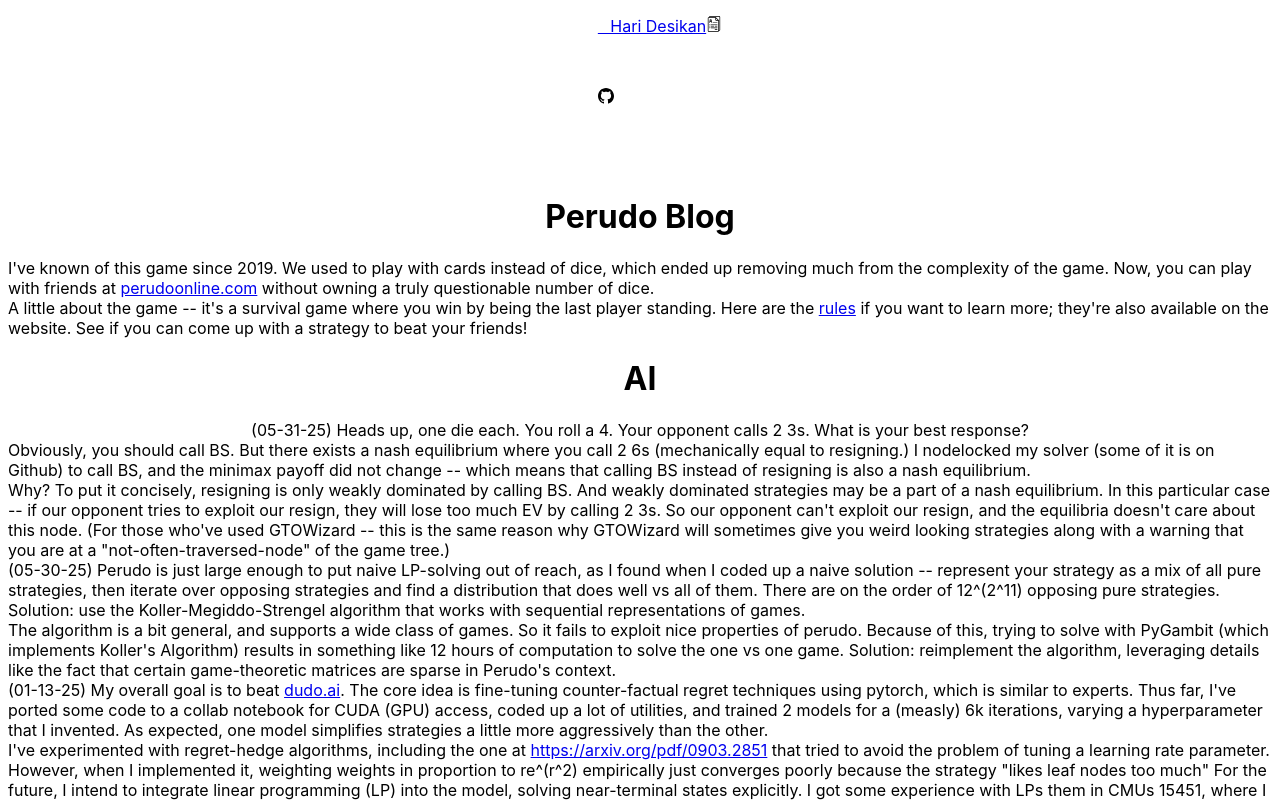
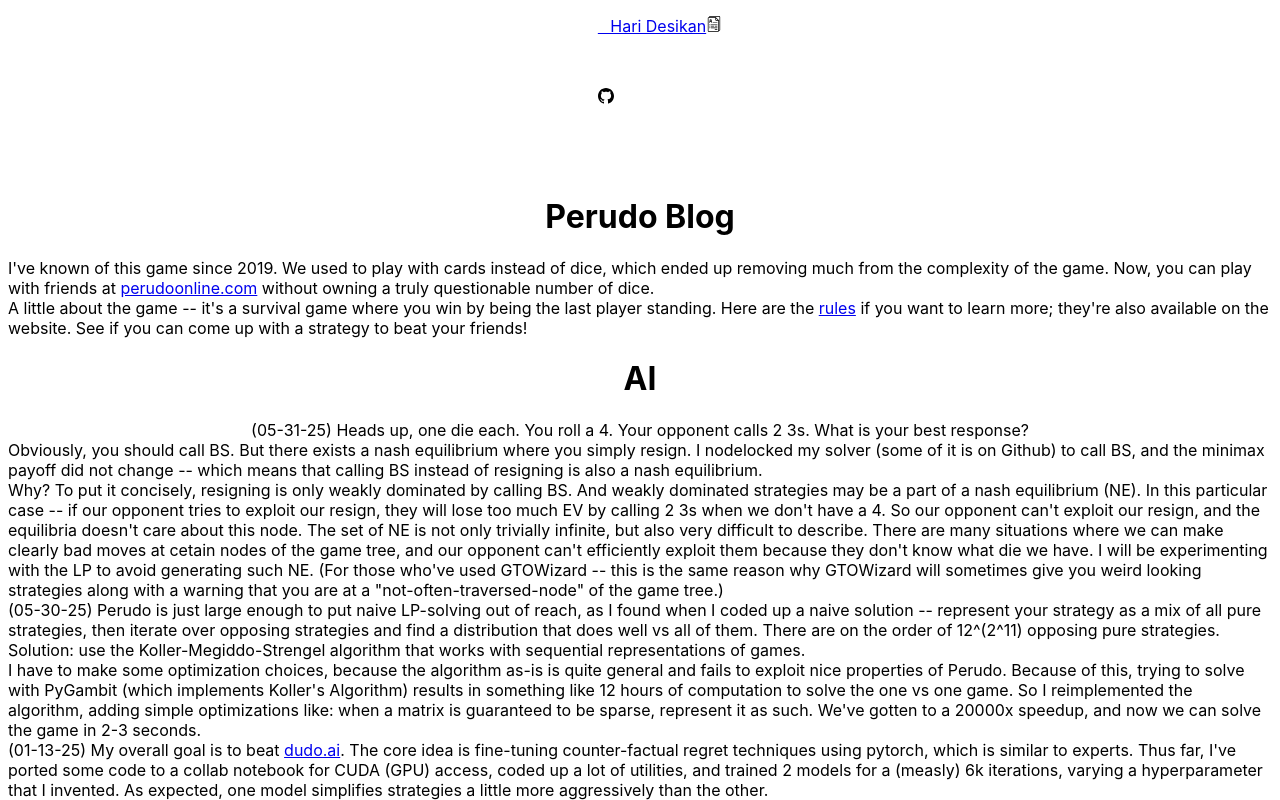
Before and after one commit to HeuristicHari/Hari_Website, a Next.js app: page /perudo_page in a window 1280 px wide. Shown: the top 800 px of the page. Built offline with nearby package versions, Linux system fonts and the light colour scheme.

Commit message:
Final perudopage yap for now

```diff
--- a/pages/perudo_page.js
+++ b/pages/perudo_page.js
@@ -26,25 +26,30 @@ export default function Perudo_page() {
       on the website. See if you can come up with a strategy to beat your friends!
     </div>
     <h1 className="text-center mb-1 font-semibold text-lg md:text-xl tracking-tight">AI</h1>
+
     <div className='text-black md:text-md space-x-2 sm: mx-16 md:mx-32 my-2 md:my-4 lg:mx-64'>
-      (05-31-25)
+    (05-31-25)
       Heads up, one die each. You roll a 4. Your opponent calls 2 3s. What is your best response?
     </div>
-
     <div className='text-black md:text-md space-x-2 sm: mx-16 md:mx-32 lg:mx-64'>
 
-      Obviously, you should call BS. But there exists a nash equilibrium where you call 2 6s (mechanically equal to resigning.)
+      Obviously, you should call BS. But there exists a nash equilibrium where you simply resign.
       I nodelocked my solver (some of it is on Github) to call BS, and the minimax payoff did not change -- which means that
       calling BS instead of resigning is also a nash equilibrium.
     </div>
 
     <div className='text-black md:text-md space-x-2 sm: mx-16 md:mx-32 my-2 md:my-4 lg:mx-64'>
       Why? To put it concisely, resigning is only weakly dominated by calling BS. And weakly dominated
-      strategies may be a part of a nash equilibrium. In this particular case -- if our opponent tries to exploit our resign,
-      they will lose too much EV by calling 2 3s. So our opponent can't exploit our resign, and the equilibria doesn't care about this node.
+      strategies may be a part of a nash equilibrium (NE). In this particular case -- if our opponent tries to exploit our resign,
+      they will lose too much EV by calling 2 3s when we don't have a 4. So our opponent can't exploit our resign, and the equilibria doesn't care about this node.
+
+      The set of NE is not only trivially infinite, but also very difficult to describe. There are many situations where we can make clearly bad moves at cetain nodes of the game tree,
+      and our opponent can't efficiently exploit them because they don't know what die we have. I will be experimenting
+      with the LP to avoid generating such NE.
 
       (For those who've used GTOWizard -- this is the same reason why GTOWizard will sometimes give you weird looking
       strategies along with a warning that you are at a "not-often-traversed-node" of the game tree.)
+
     </div>
 
     <div className='text-black md:text-md space-x-2 sm: mx-16 md:mx-32 my-2 md:my-4 lg:mx-64'>
@@ -56,15 +61,17 @@ export default function Perudo_page() {
       sequential representations of games.
     </div>
 
-    <div className='text-black md:text-md space-x-2 sm: mx-16 md:mx-32 my-2 md:my-4 lg:mx-64'>
-      The algorithm is a bit general, and supports a wide class of games. So it fails to exploit nice properties
-      of perudo. Because of this, trying to solve with PyGambit (which implements Koller's Algorithm) results in something like
-      12 hours of computation to solve the one vs one game. Solution: reimplement the algorithm, leveraging details like the fact that
-      certain game-theoretic matrices are sparse in Perudo's context.
+    <div className='text-black md:text-md space-x-2 sm: mx-16 md:mx-32 lg:mx-64'>
+      I have to make some optimization choices, because the algorithm as-is is quite general and fails to exploit nice properties
+      of Perudo. Because of this, trying to solve with PyGambit (which implements Koller's Algorithm) results in something like
+      12 hours of computation to solve the one vs one game. So I reimplemented the algorithm, adding simple optimizations
+      like: when a matrix is guaranteed to be sparse, represent it as such. We've gotten to a 20000x speedup,
+      and now we can solve the game in 2-3 seconds.
+
 
     </div>
 
-    <div className='text-black md:text-md space-x-2 sm: mx-16 md:mx-32 md:my-0 lg:mx-64'>
+    <div className='text-black md:text-md space-x-2 sm: mx-16 md:mx-32 my-2 md:my40 lg:mx-64'>
         (01-13-25)
         My overall goal is to
         beat <a href="https://dudo.ai" rel="noopener noreferrer" className="text-purple-700 hover:text-blue-700 hover:underline">dudo.ai</a>. The core idea is fine-tuning counter-factual regret techniques using pytorch,
@@ -77,10 +84,6 @@ export default function Perudo_page() {
        I've experimented with regret-hedge algorithms, including the one at <a href="https://arxiv.org/pdf/0903.2851" rel="noopener noreferrer" className="text-purple-700 hover:text-blue-700 hover:underline">https://arxiv.org/pdf/0903.2851</a> that tried to
        avoid the problem of tuning a learning rate parameter. However, when I implemented it, weighting weights in
        proportion to re^(r^2) empirically just converges poorly because the strategy "likes leaf nodes too much"
-
-        For the future, I intend to integrate linear programming (LP)
-        into the model, solving near-terminal states explicitly. I got some experience with LPs them in CMUs 15451, where I found that making simple observations about games
-        to construct LPs can lead to a lot of speedup.
   </div>
 
 
```
